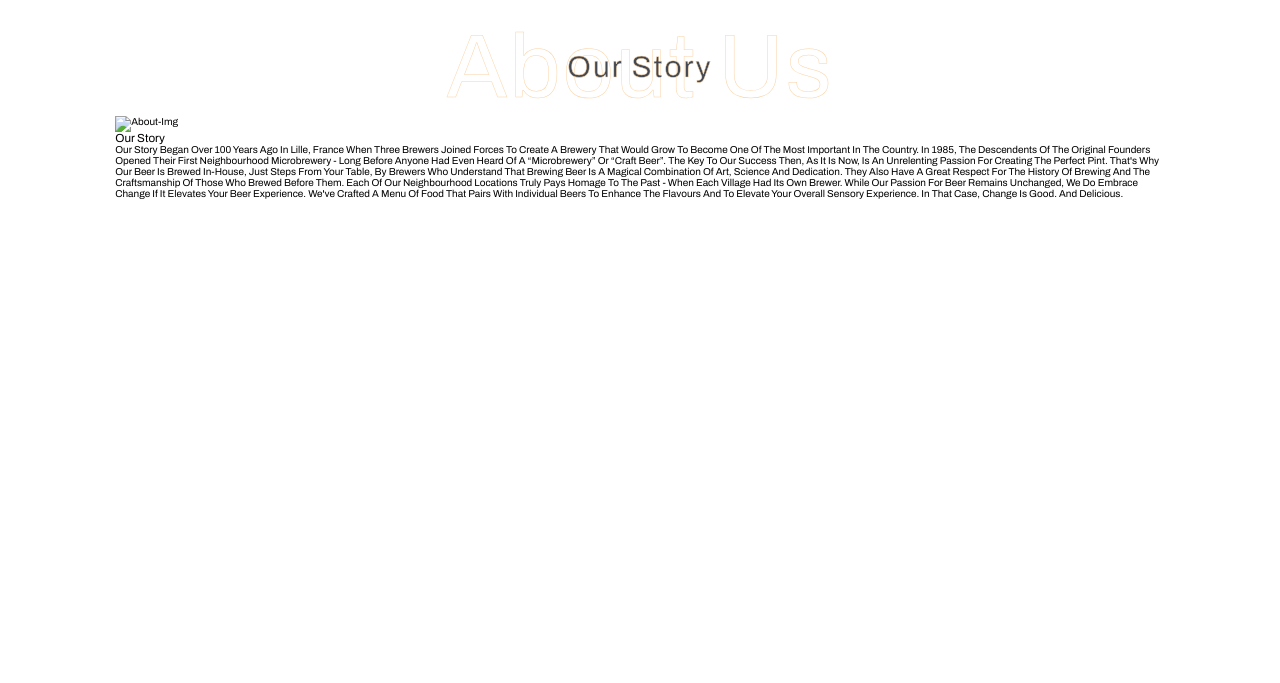
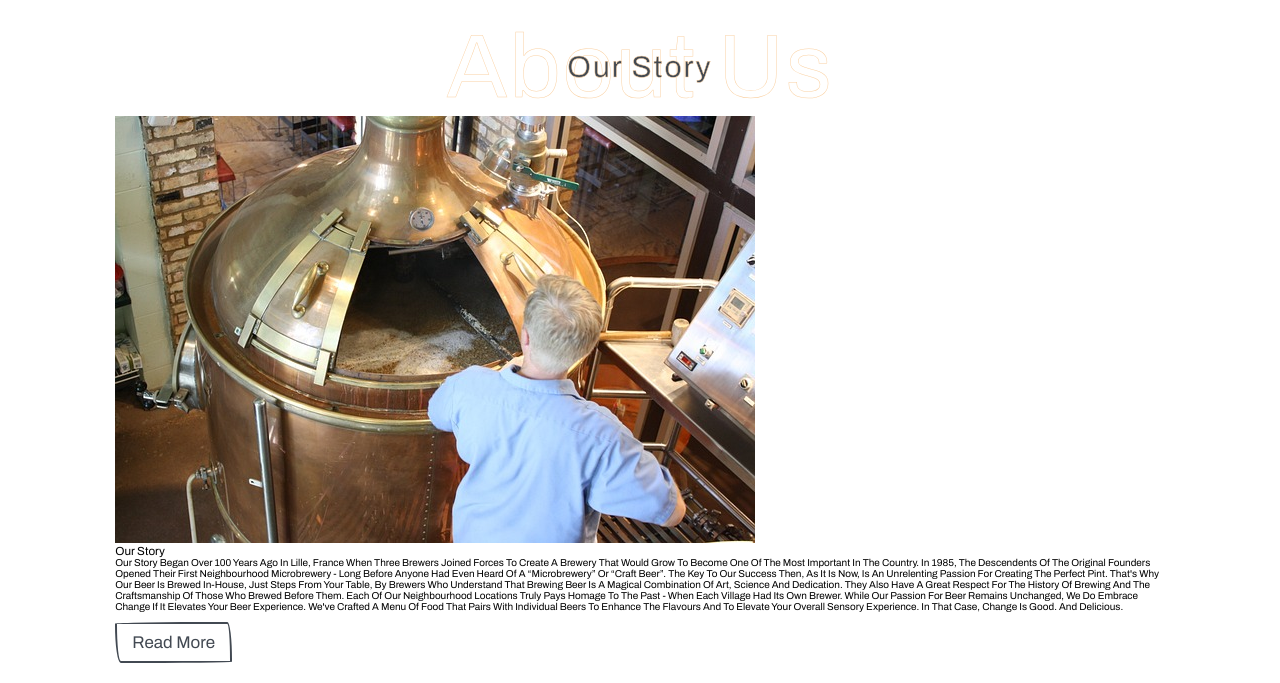
Before and after one commit to ShanieshaJ/3brewers-landing-page, a plain HTML site: page index.html in a window 1280 px wide. Shown: the part 1021-1704 px from the top of the page. Before the commit the page ends 1240 px from the top, so only its background shows below. Drawn offline with Linux system fonts and the light colour scheme.

Commit message:
Added more images and edit file

```diff
--- a/index.html
+++ b/index.html
@@ -339,7 +339,7 @@
 
       <div class="row">
         <div class="image">
-          <img src="about.jpg" alt="about-img" />
+          <img src="beer_brewery.jpg" alt="about-img" />
         </div>
 
         <div class="content">
@@ -352,6 +352,7 @@
             They also have a great respect for the history of brewing and the craftsmanship of those who brewed before them.
             Each of our neighbourhood locations truly pays homage to the past - when each village had its own brewer. While our passion for beer remains unchanged, we do embrace change if it elevates your beer experience.
             We've crafted a menu of food that pairs with individual beers to enhance the flavours and to elevate your overall sensory experience. In that case, change is good. And delicious.
+            <a href="#" class ="btn">Read more</a>
           </p>
 
 
```
Also changed, not shown: delivery.png (added), drinks.png (added), restaurant.png (added), take-away.png (added).
